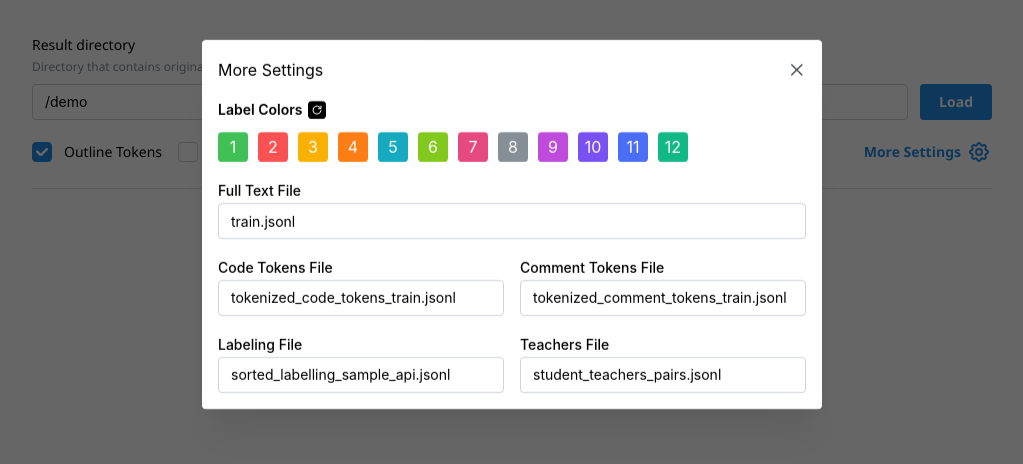
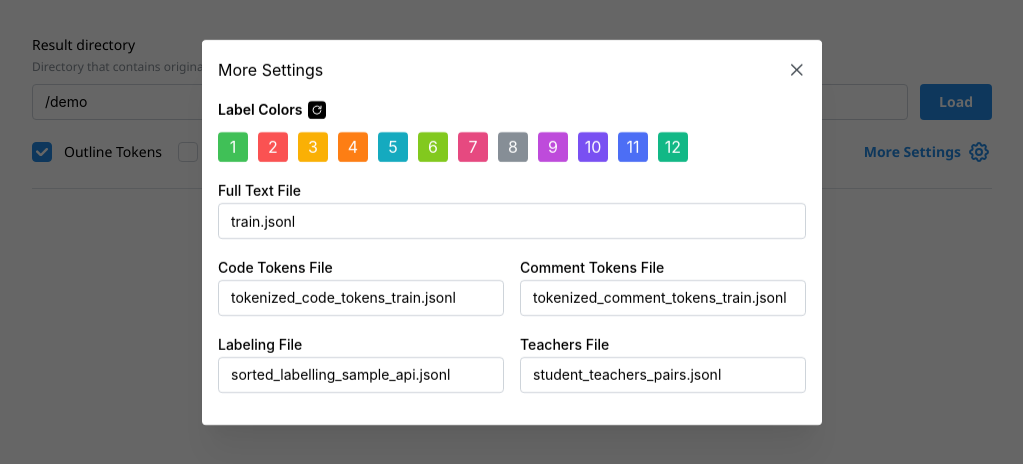
Before and after one commit to code-philia/text-alignment-maker, a React (Vite) app: page / in a window 1280 px wide. Both pictures are taken after a click on the button "More Settings". Shown: the top 464 px of the page, without its empty margins (128-1151 px from the left). Built offline with nearby package versions, Linux system fonts and the light colour scheme.

Commit message:
improve padding of modal

```diff
--- a/src/components/feature.tsx
+++ b/src/components/feature.tsx
@@ -737,7 +737,7 @@ export function Feature() {
             title="More Settings"
             size='lg'
         >
-            <Stack p={0}>
+            <Stack p='0 0 1em'>
                 <Container p={0} w='100%'>
                     <Group gap={6} w='fit-content'>
                         <Text size='sm' fw={600}>Label Colors</Text>
```
